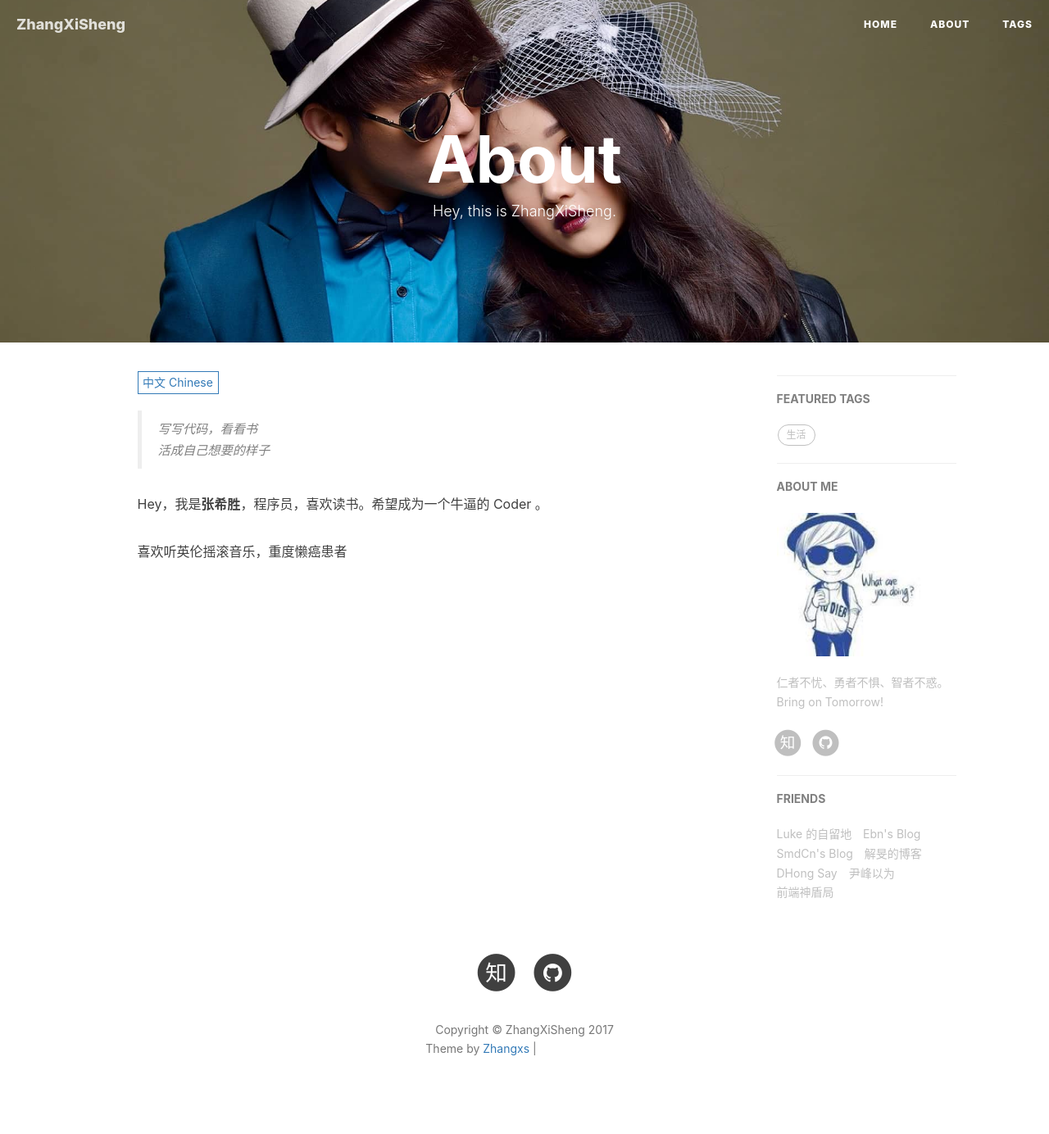
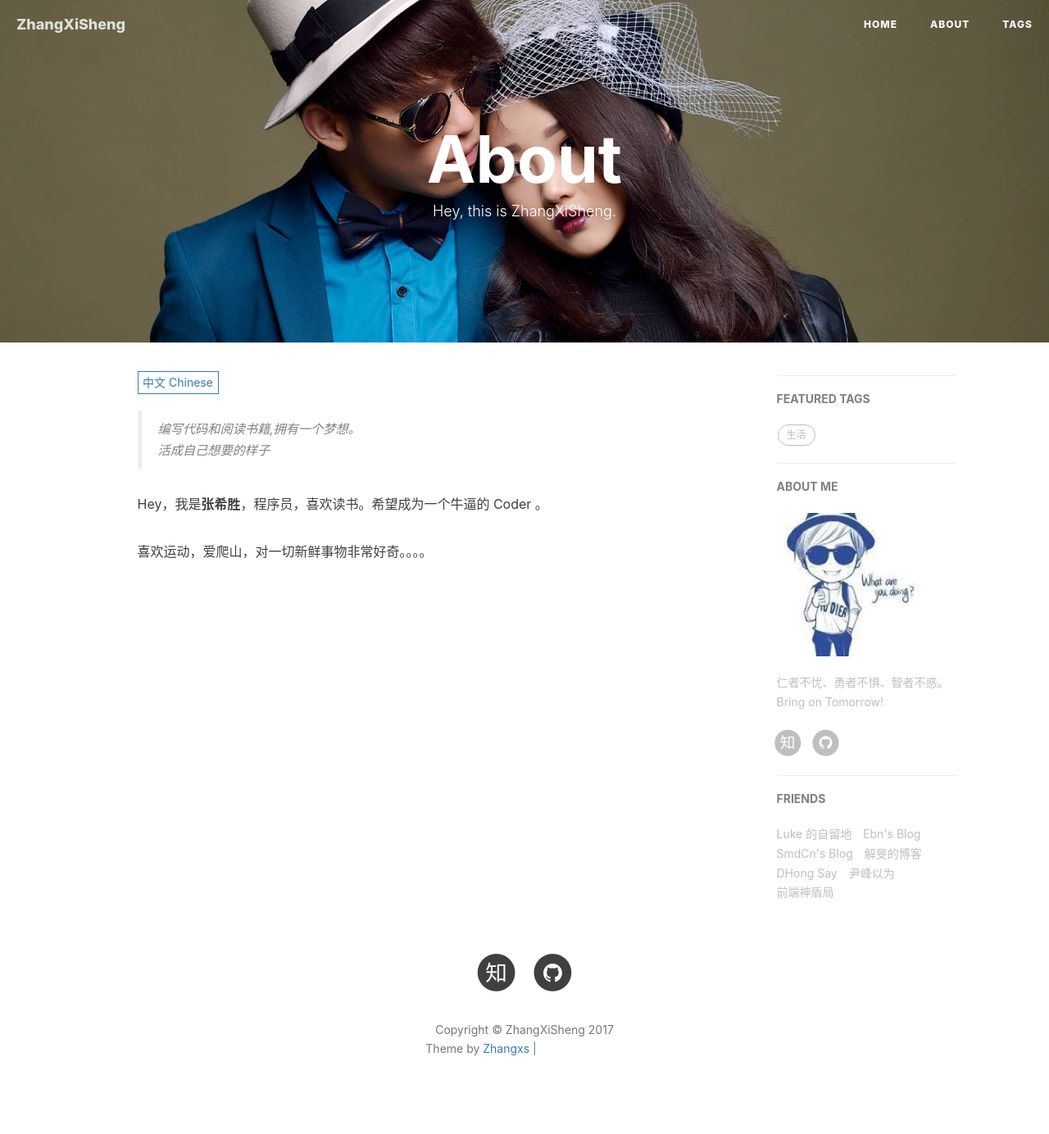
Before and after one commit to mrzhangxisheng/mrzhangxisheng.github.io, a Jekyll site: the page built from about.html, in a window 1280 px wide. Shown: the whole page at 82% size. Built offline with Jekyll 4.4.1, drawn with Linux system fonts in a browser that asks for light colours; nearby versions of some CDN libraries; comment, search, counter and statistics services are not loaded; grey boxes are pictures that could not be loaded.

Commit message:
Update about.html

```diff
--- a/about.html
+++ b/about.html
@@ -15,22 +15,22 @@ header-img: "img/about-bg.jpg"
 <div class="zh post-container">
 
     <!--copied from markdown -->
-    <blockquote><p>写写代码，看看书<br>
+    <blockquote><p>编写代码和阅读书籍,拥有一个梦想。<br>
     活成自己想要的样子</p></blockquote>
 
     <p>Hey，我是<strong>张希胜</strong>，程序员，喜欢读书。希望成为一个牛逼的 Coder 。</p>
 
-    <p>喜欢听英伦摇滚音乐，重度懒癌患者</p>
+    <p>喜欢运动，爱爬山，对一切新鲜事物非常好奇。。。。</p>
 </div>
 
 <!-- English Version -->
 <div class="en post-container">
-    <blockquote><p>Yet another Web Developer. <br>
+    <blockquote><p>Write code and reading books, having a dream. <br>
     Yet another Life-long Designer.</p></blockquote>
 
     <p>Hi, I am <strong>Zhang XiSheng(张希胜)</strong>，you can call me <strong>Harvey</strong>. I'm an engineer.</p>
 
-    <p>I need more time to translate these statements.</p>
+    <p>Love sports, love mountain climbing, for all the new things very curious.</p>
 </div>
 
 <!-- Handle Language Change -->
```
